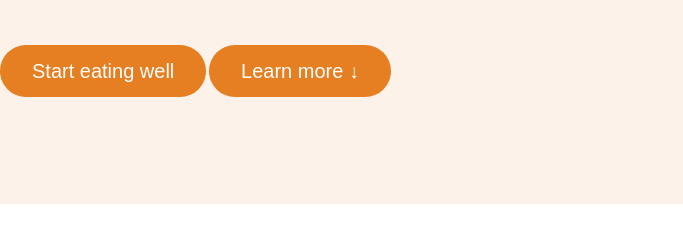
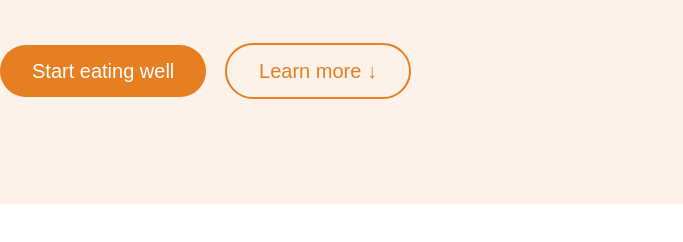
Before and after one commit to anshuretanim/Food-Delivery-Frontend, a plain HTML site: page 07-Omnifood-Desktop/content/index.html in a window 1280 px wide. Shown: the part 434-676 px from the top of the page, 0-683 px from the left. Drawn offline with Linux system fonts and the light colour scheme.

Commit message:
Added hover effects and spacing between buttons

```diff
--- a/07-Omnifood-Desktop/content/CSS/style.css
+++ b/07-Omnifood-Desktop/content/CSS/style.css
@@ -28,6 +28,20 @@ body{
     display: inline-block;
     padding: 1.6rem 3.2rem;
     border-radius: 150px;
+    /* for animations, come to the original state */
+    transition: background-color 0.3s;
+}
+
+.eat-well:hover{
+    background-color: #8a4c14;
+    color: #cccccc;
+}
+
+.btn.learn--btn{
+    border: 2px solid #e67e22;
+    border-radius: 150px;
+    background-color: transparent;
+    color: #e67e22;
 }
 
 .hero{
@@ -59,3 +73,7 @@ body{
     letter-spacing: -0.5px;
     margin-bottom: 3.2rem;
 }
+
+.margin--right{
+    margin-right: 1.6rem !important;
+}
--- a/07-Omnifood-Desktop/content/index.html
+++ b/07-Omnifood-Desktop/content/index.html
@@ -18,8 +18,8 @@
             healthy again. Tailored to your personal tastes and nutritional
             needs. We have delivered 250,000+ meals last year!
           </p>
-          <a href="#" class="btn">Start eating well</a>
-          <a href="#" class="btn">Learn more &darr; </a>
+          <a href="#" class="btn eat-well margin--right">Start eating well</a>
+          <a href="#" class="btn learn--btn">Learn more &darr; </a>
         </div>
 
         <div class="hero-img-box">
```
